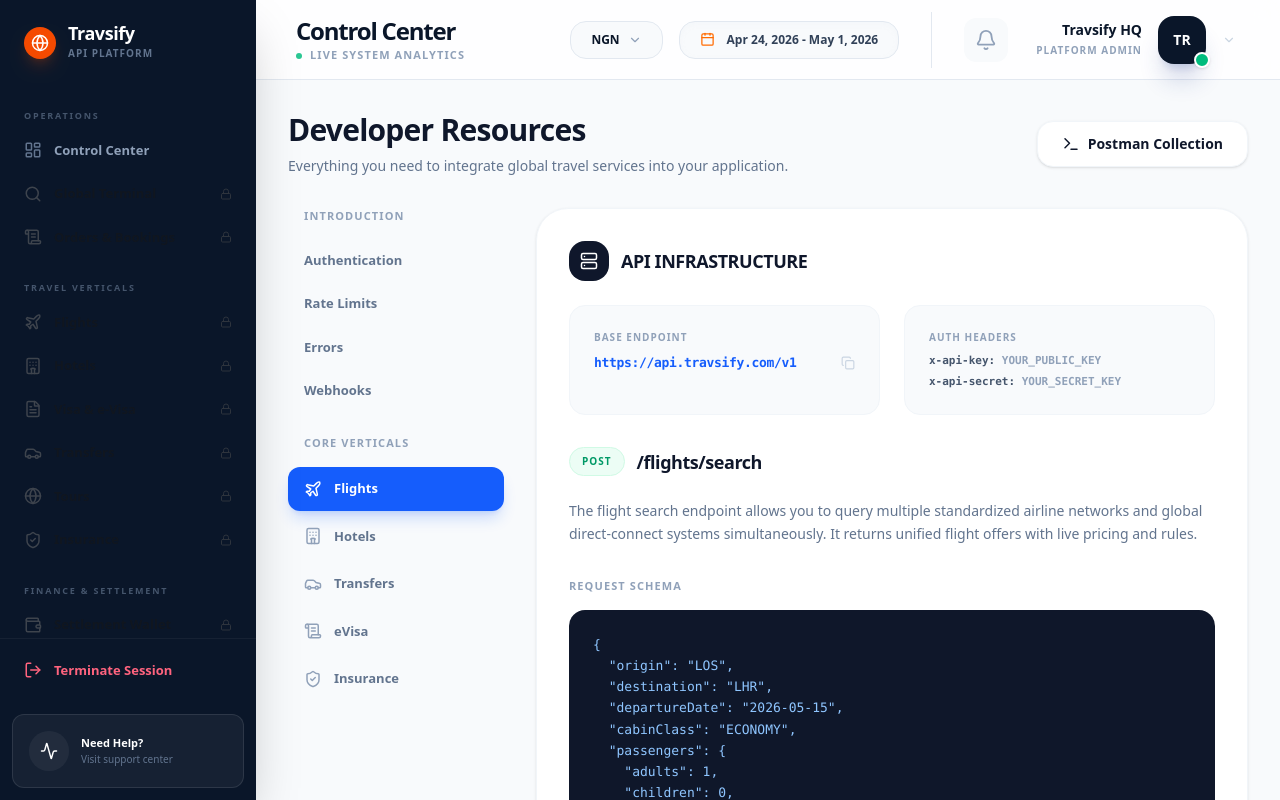
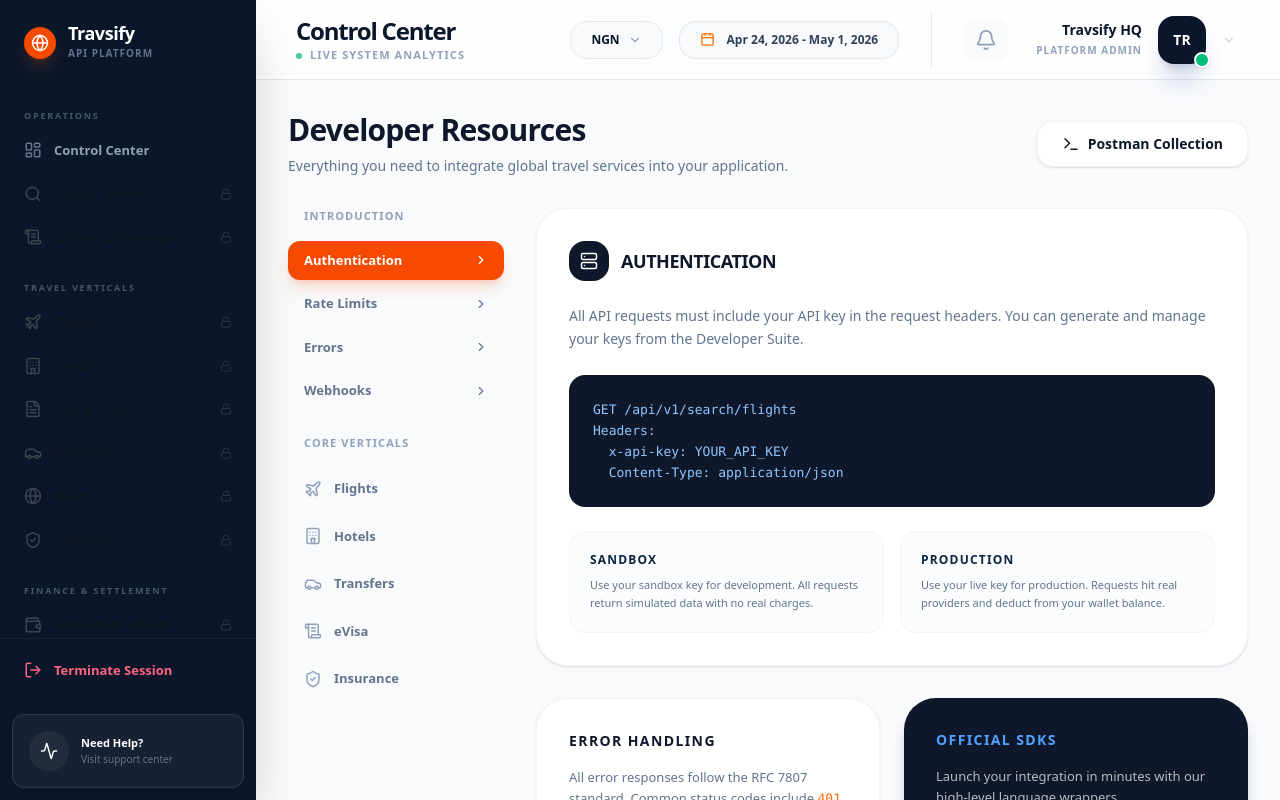
Before and after one commit to Travsify/travsify, a Next.js app in the folder frontend/: page /dashboard/docs in a window 1280 px wide. Shown: the top 800 px of the page. Built offline with nearby package versions, Linux system fonts and the light colour scheme.

Commit message:
fix: resolve Control Center crash (hooks ordering) and make docs sidebar interactive

```diff
--- a/frontend/src/app/dashboard/docs/page.tsx
+++ b/frontend/src/app/dashboard/docs/page.tsx
@@ -22,6 +22,7 @@
 
 export default function DocsPage() {
   const [activeVertical, setActiveVertical] = useState('flights');
+  const [activeSection, setActiveSection] = useState('Authentication');
 
   const verticals = [
     { id: 'flights', label: 'Flights', icon: <Plane size={18} />, color: 'blue' },
@@ -54,9 +55,15 @@
             <h4 className="text-[11px] font-black uppercase tracking-widest text-slate-400 mb-4 px-4">Introduction</h4>
             <nav className="space-y-1">
               {['Authentication', 'Rate Limits', 'Errors', 'Webhooks'].map((item) => (
-                <button key={item} className="w-full text-left px-4 py-2.5 rounded-xl text-[13px] font-bold text-slate-500 hover:text-slate-900 hover:bg-slate-50 transition-all flex items-center justify-between">
+                <button
+                  key={item}
+                  onClick={() => setActiveSection(item)}
+                  className={`w-full text-left px-4 py-2.5 rounded-xl text-[13px] font-bold transition-all flex items-center justify-between ${
+                    activeSection === item ? 'bg-orange-600 text-white shadow-lg shadow-orange-600/20' : 'text-slate-500 hover:text-slate-900 hover:bg-slate-50'
+                  }`}
+                >
                   {item}
-                  <ChevronRight size={14} className="opacity-0 group-hover:opacity-100" />
+                  <ChevronRight size={14} />
                 </button>
               ))}
             </nav>
@@ -68,12 +75,12 @@
               {verticals.map((v) => (
                 <button
                   key={v.id}
-                  onClick={() => setActiveVertical(v.id)}
+                  onClick={() => { setActiveVertical(v.id); setActiveSection(''); }}
                   className={`w-full text-left px-4 py-3 rounded-xl text-[13px] font-bold transition-all flex items-center gap-3 ${
-                    activeVertical === v.id ? 'bg-blue-600 text-white shadow-lg shadow-blue-600/20' : 'text-slate-500 hover:text-slate-900 hover:bg-slate-50'
+                    activeVertical === v.id && !activeSection ? 'bg-blue-600 text-white shadow-lg shadow-blue-600/20' : 'text-slate-500 hover:text-slate-900 hover:bg-slate-50'
                   }`}
                 >
-                  <span className={activeVertical === v.id ? 'text-white' : 'text-slate-400'}>{v.icon}</span>
+                  <span className={activeVertical === v.id && !activeSection ? 'text-white' : 'text-slate-400'}>{v.icon}</span>
                   {v.label}
                 </button>
               ))}
@@ -89,9 +96,133 @@
               <div className="w-10 h-10 rounded-2xl bg-slate-900 flex items-center justify-center text-white">
                 <Server size={18} />
               </div>
-              <h3 className="text-lg font-black text-slate-900 uppercase tracking-tight">API Infrastructure</h3>
+              <h3 className="text-lg font-black text-slate-900 uppercase tracking-tight">
+                {activeSection || `${activeVertical.charAt(0).toUpperCase() + activeVertical.slice(1)} API`}
+              </h3>
             </div>
 
+            {activeSection === 'Authentication' && (
+              <div className="space-y-6">
+                <p className="text-sm font-medium text-slate-500 leading-relaxed">All API requests must include your API key in the request headers. You can generate and manage your keys from the Developer Suite.</p>
+                <div className="bg-[#0f172a] rounded-2xl p-6 group relative">
+                  <button className="absolute top-4 right-4 p-2 bg-white/5 hover:bg-white/10 rounded-lg text-slate-400 transition-all opacity-0 group-hover:opacity-100"><Copy size={14} /></button>
+                  <pre className="font-mono text-[13px] text-blue-300 leading-relaxed overflow-x-auto whitespace-pre">{`GET /api/v1/search/flights
+Headers:
+  x-api-key: YOUR_API_KEY
+  Content-Type: application/json`}</pre>
+                </div>
+                <div className="grid grid-cols-1 md:grid-cols-2 gap-4">
+                  <div className="p-5 rounded-2xl border border-slate-100 bg-slate-50/50">
+                    <h6 className="text-xs font-black uppercase tracking-widest mb-2">Sandbox</h6>
+                    <p className="text-[11px] font-medium text-slate-500 leading-relaxed">Use your sandbox key for development. All requests return simulated data with no real charges.</p>
+                  </div>
+                  <div className="p-5 rounded-2xl border border-slate-100 bg-slate-50/50">
+                    <h6 className="text-xs font-black uppercase tracking-widest mb-2">Production</h6>
+                    <p className="text-[11px] font-medium text-slate-500 leading-relaxed">Use your live key for production. Requests hit real providers and deduct from your wallet balance.</p>
+                  </div>
+                </div>
+              </div>
+            )}
+
+            {activeSection === 'Rate Limits' && (
+              <div className="space-y-6">
+                <p className="text-sm font-medium text-slate-500 leading-relaxed">Rate limits protect the platform from abuse and ensure fair usage for all tenants.</p>
+                <div className="grid grid-cols-1 md:grid-cols-3 gap-4">
+                  <div className="p-6 rounded-2xl border border-slate-100 bg-slate-50/50 text-center">
+                    <p className="text-3xl font-black text-slate-900 mb-1">100</p>
+                    <p className="text-[10px] font-black text-slate-400 uppercase tracking-widest">Requests / Minute</p>
+                  </div>
+                  <div className="p-6 rounded-2xl border border-slate-100 bg-slate-50/50 text-center">
+                    <p className="text-3xl font-black text-slate-900 mb-1">5,000</p>
+                    <p className="text-[10px] font-black text-slate-400 uppercase tracking-widest">Requests / Hour</p>
+                  </div>
+                  <div className="p-6 rounded-2xl border border-slate-100 bg-slate-50/50 text-center">
+                    <p className="text-3xl font-black text-slate-900 mb-1">50,000</p>
+                    <p className="text-[10px] font-black text-slate-400 uppercase tracking-widest">Requests / Day</p>
+                  </div>
+                </div>
+                <div className="bg-orange-50 rounded-2xl p-5 border border-orange-100">
+                  <p className="text-[11px] font-bold text-orange-700 leading-relaxed">When you exceed your rate limit, the API returns a <code className="text-orange-900 font-mono">429 Too Many Requests</code> response. Implement exponential backoff in your client.</p>
+                </div>
+              </div>
+            )}
+
+            {activeSection === 'Errors' && (
+              <div className="space-y-6">
+                <p className="text-sm font-medium text-slate-500 leading-relaxed">All error responses follow a consistent JSON structure with machine-readable codes and human-readable messages.</p>
+                <div className="bg-[#0f172a] rounded-2xl p-6 group relative">
+                  <button className="absolute top-4 right-4 p-2 bg-white/5 hover:bg-white/10 rounded-lg text-slate-400 transition-all opacity-0 group-hover:opacity-100"><Copy size={14} /></button>
+                  <pre className="font-mono text-[13px] text-blue-300 leading-relaxed overflow-x-auto whitespace-pre">{`{
+  "statusCode": 401,
+  "error": "Unauthorized",
+  "message": "Invalid or missing API key."
+}`}</pre>
+                </div>
+                <div className="space-y-3">
+                  {[
+                    { code: '400', label: 'Bad Request', desc: 'Missing or invalid parameters in your request body.' },
+                    { code: '401', label: 'Unauthorized', desc: 'API key is missing, invalid, or expired.' },
+                    { code: '402', label: 'Payment Required', desc: 'Insufficient wallet balance for this operation.' },
+                    { code: '404', label: 'Not Found', desc: 'The requested resource does not exist.' },
+                    { code: '429', label: 'Too Many Requests', desc: 'You have exceeded the rate limit.' },
+                    { code: '500', label: 'Internal Error', desc: 'An unexpected server error occurred. Contact support.' },
+                  ].map((e) => (
+                    <div key={e.code} className="flex items-center gap-4 p-4 rounded-2xl border border-slate-100 bg-slate-50/50 hover:bg-white transition-all">
+                      <span className="text-[11px] font-mono font-black text-orange-600 bg-orange-50 px-3 py-1 rounded-lg border border-orange-100">{e.code}</span>
+                      <div>
+                        <p className="text-[12px] font-black text-slate-900">{e.label}</p>
+                        <p className="text-[11px] font-medium text-slate-400">{e.desc}</p>
+                      </div>
+                    </div>
+                  ))}
+                </div>
+              </div>
+            )}
+
+            {activeSection === 'Webhooks' && (
+              <div className="space-y-6">
+                <p className="text-sm font-medium text-slate-500 leading-relaxed">Webhooks allow you to receive real-time notifications when events occur on the platform, such as booking confirmations and payment settlements.</p>
+                <div className="bg-[#0f172a] rounded-2xl p-6 group relative">
+                  <button className="absolute top-4 right-4 p-2 bg-white/5 hover:bg-white/10 rounded-lg text-slate-400 transition-all opacity-0 group-hover:opacity-100"><Copy size={14} /></button>
+                  <pre className="font-mono text-[13px] text-blue-300 leading-relaxed overflow-x-auto whitespace-pre">{`POST https://your-app.com/webhooks/travsify
+Headers:
+  x-travsify-event: booking.confirmed
+  x-travsify-signature: sha256=...
+  x-travsify-timestamp: 1714003200
+
+{
+  "event": "booking.confirmed",
+  "data": {
+    "bookingId": "bk_abc123",
+    "vertical": "flight",
+    "status": "CONFIRMED",
+    "amount": 245000,
+    "currency": "NGN"
+  }
+}`}</pre>
+                </div>
+                <div className="space-y-3">
+                  <h5 className="text-[11px] font-black uppercase tracking-widest text-slate-400">Supported Events</h5>
+                  {[
+                    { event: 'booking.confirmed', desc: 'Fired when a booking is successfully confirmed by the provider.' },
+                    { event: 'booking.failed', desc: 'Fired when a booking attempt fails during provider fulfillment.' },
+                    { event: 'payment.settled', desc: 'Fired when a wallet debit is finalized and settled.' },
+                    { event: 'ping', desc: 'Test event sent when you trigger a webhook test from the Developer Suite.' },
+                  ].map((e) => (
+                    <div key={e.event} className="flex items-center gap-4 p-4 rounded-2xl border border-slate-100 bg-slate-50/50 hover:bg-white transition-all">
+                      <code className="text-[11px] font-mono font-black text-blue-600 bg-blue-50 px-3 py-1 rounded-lg border border-blue-100 whitespace-nowrap">{e.event}</code>
+                      <p className="text-[11px] font-medium text-slate-500">{e.desc}</p>
+                    </div>
+                  ))}
+                </div>
+                <div className="bg-emerald-50 rounded-2xl p-5 border border-emerald-100">
+                  <p className="text-[11px] font-bold text-emerald-700 leading-relaxed">All webhook payloads are signed with your webhook secret using HMAC-SHA256. Always verify the <code className="font-mono text-emerald-900">x-travsify-signature</code> header before processing events.</p>
+                </div>
+              </div>
+            )}
+
+            {!activeSection && (
+              <div className="space-y-8">
                 <div className="grid grid-cols-1 md:grid-cols-2 gap-6 mb-8">
                   <div className="bg-slate-50 rounded-2xl p-6 border border-slate-100">
                     <p className="text-[10px] font-black uppercase text-slate-400 tracking-widest mb-2">Base Endpoint</p>
@@ -104,20 +235,17 @@
                     <p className="text-[10px] font-black uppercase text-slate-400 tracking-widest mb-2">Auth Headers</p>
                     <div className="flex flex-col gap-1 text-[11px] font-mono font-bold text-slate-600">
                       <p>x-api-key: <span className="text-slate-400">YOUR_PUBLIC_KEY</span></p>
-                  <p>x-api-secret: <span className="text-slate-400">YOUR_SECRET_KEY</span></p>
                     </div>
                   </div>
                 </div>
 
-            <div className="space-y-12">
-              {/* Endpoint Documentation */}
                 <div>
                   <div className="flex items-center gap-3 mb-6">
                     <span className="bg-emerald-50 text-emerald-600 text-[10px] font-black px-3 py-1.5 rounded-full border border-emerald-100 tracking-widest">POST</span>
-                  <h4 className="text-lg font-black text-slate-900 tracking-tight">/flights/search</h4>
+                    <h4 className="text-lg font-black text-slate-900 tracking-tight">/{activeVertical}/search</h4>
                   </div>
                   <p className="text-sm font-medium text-slate-500 mb-8 leading-relaxed">
-                  The flight search endpoint allows you to query multiple standardized airline networks and global direct-connect systems simultaneously. It returns unified flight offers with live pricing and rules.
+                    Search endpoint for the {activeVertical} vertical. Returns unified results with live pricing from our Verified Network of global providers.
                   </p>
 
                   <div className="space-y-6">
@@ -128,7 +256,7 @@
                           <Copy size={14} />
                         </button>
                         <pre className="font-mono text-[13px] text-blue-300 leading-relaxed overflow-x-auto whitespace-pre">
-{`{
+{activeVertical === 'flights' ? `{
   "origin": "LOS",
   "destination": "LHR",
   "departureDate": "2026-05-15",
@@ -138,6 +266,25 @@
     "children": 0,
     "infants": 0
   }
+}` : activeVertical === 'hotels' ? `GET /api/v1/search/hotels
+  ?city=London
+  &checkin=2026-05-01
+  &checkout=2026-05-05
+  &adults=1
+  &currency=NGN` : activeVertical === 'transfers' ? `{
+  "pickup": "Heathrow Airport (LHR)",
+  "dropoff": "Central London",
+  "time": "2026-05-15T10:00:00Z",
+  "passengers": 2,
+  "currency": "NGN"
+}` : activeVertical === 'visa' ? `GET /api/v1/search/visa
+  ?destination=GB
+  &nationality=NG
+  &currency=NGN` : `{
+  "destination": "USA",
+  "startDate": "2026-05-01",
+  "endDate": "2026-05-28",
+  "currency": "NGN"
 }`}
                         </pre>
                       </div>
@@ -159,13 +306,14 @@
                           <h6 className="text-xs font-black uppercase tracking-widest">Multi-Source</h6>
                         </div>
                         <p className="text-[11px] font-medium text-slate-500 leading-relaxed">
-                        Query results aggregated from 400+ airlines across our global distribution network.
+                          Query results aggregated from our global Verified Network of distribution partners.
                         </p>
                       </div>
                     </div>
                   </div>
                 </div>
               </div>
+            )}
           </div>
 
           {/* Additional Info Cards */}
--- a/frontend/src/app/dashboard/page.tsx
+++ b/frontend/src/app/dashboard/page.tsx
@@ -52,6 +52,7 @@
   const [revenuePeriod, setRevenuePeriod] = useState('daily');
   const [searchQuery, setSearchQuery] = useState('');
   const [apiStats, setApiStats] = useState<any>(null);
+  const [selectedBooking, setSelectedBooking] = useState<any>(null);
   const router = useRouter();
 
   useEffect(() => {
@@ -152,8 +153,6 @@
   };
 
   const getPercent = (count: number) => totalBookingsCount > 0 ? `${Math.round((count / totalBookingsCount) * 100)}%` : '0%';
-
-  const [selectedBooking, setSelectedBooking] = useState<any>(null);
 
   return (
     <div className="space-y-8 animate-in fade-in slide-in-from-bottom-4 duration-1000">
```
Lines whose indentation alone changed are shown as unchanged.
